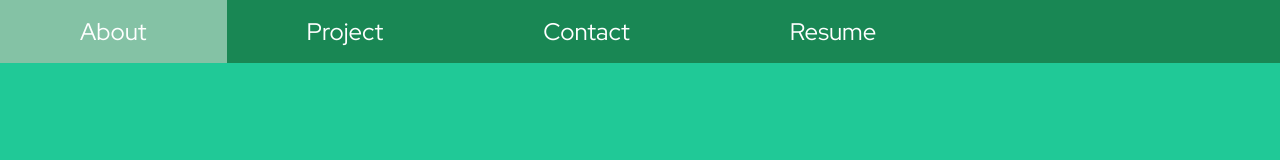
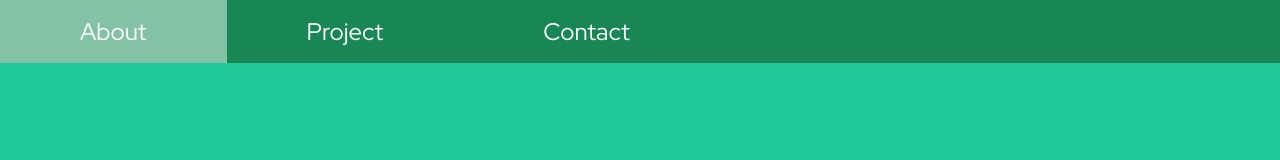
Before and after one commit to auom-eisiad/16-REACT-Portfolio, a React (Vite) app: page / in a window 1280 px wide. Shown: the top 160 px of the page. Built offline with nearby package versions, Linux system fonts and the light colour scheme.

Commit message:
removed resume, still need to update for later use

```diff
--- a/src/components/Navbar.jsx
+++ b/src/components/Navbar.jsx
@@ -31,7 +31,7 @@
           Contact
         </Link>
       </li>
-      <li className="nav-item">
+      {/* <li className="nav-item">
         <Link
           to="/Resume"
           className={
@@ -40,7 +40,7 @@
         >
           Resume
         </Link>
-      </li>
+      </li> */}
     </ul>
   );
 }
```
Also changed, not shown: src/main.jsx (+4 -5 lines).
